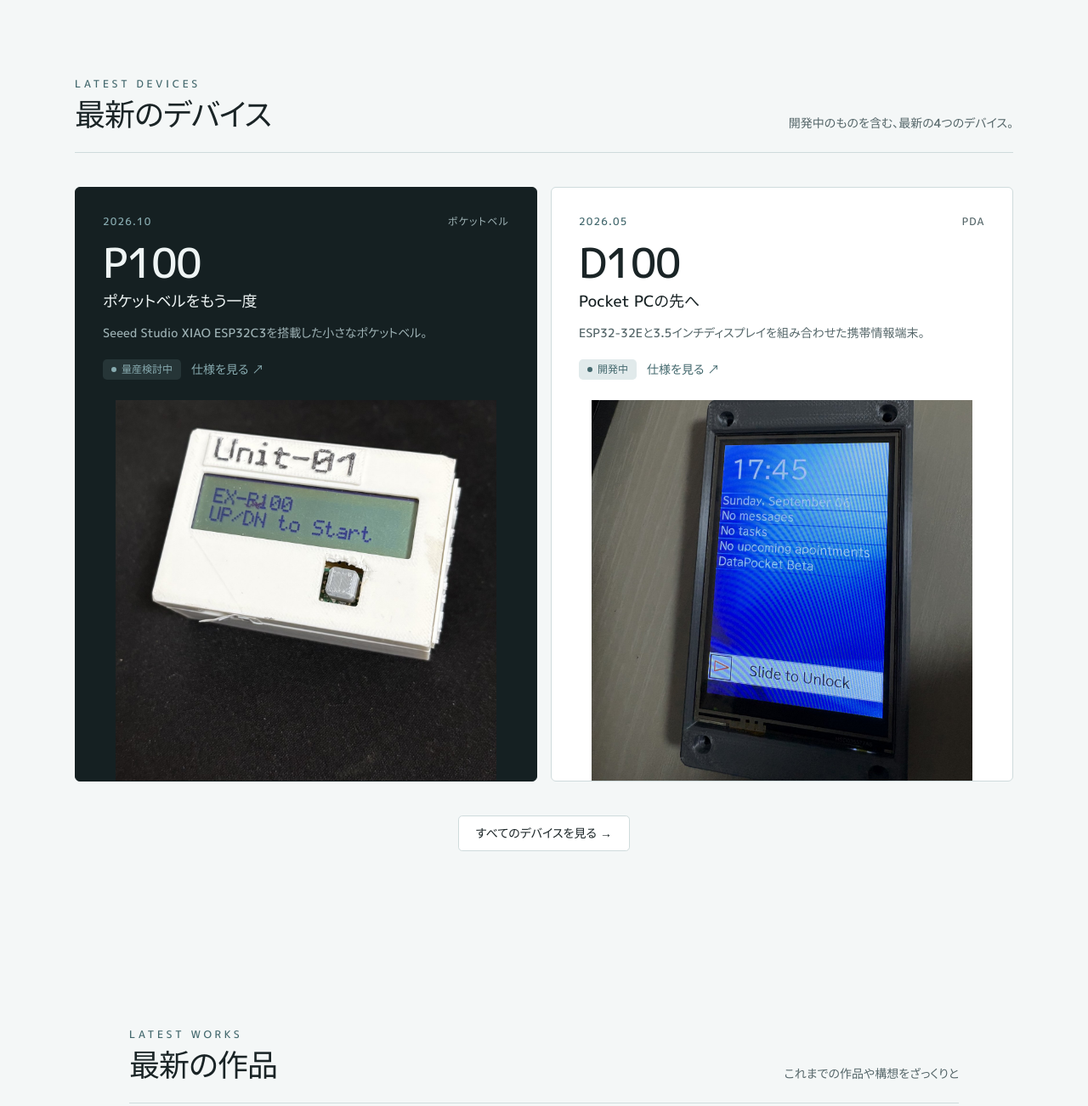
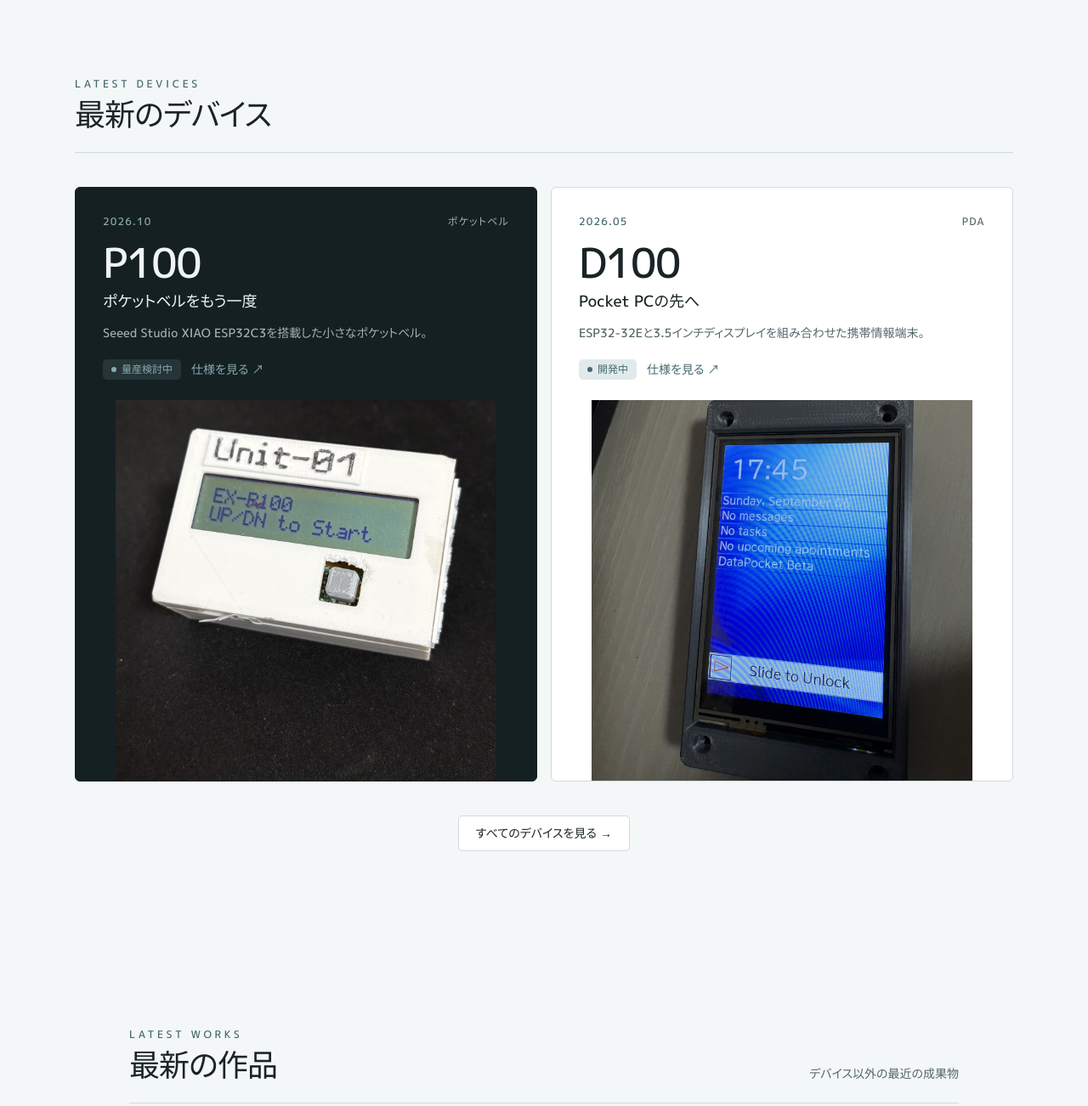
Before and after one commit to sanhachi/3Hachi6-Electronics, a plain HTML site: page index.html in a window 1280 px wide. Shown: the part 1080-2382 px from the top of the page at 85% size. Drawn offline with Linux system fonts and the light colour scheme; a web font is replaced by a local one.

Commit message:
Update index.html

```diff
--- a/index.html
+++ b/index.html
@@ -33,7 +33,7 @@
             <p class="eyebrow">LATEST DEVICES</p>
             <h2 id="devices-title">最新のデバイス</h2>
           </div>
-          <p class="section-note">開発中のものを含む、最新の4つのデバイス。</p>
+          <p class="section-note"></p>
         </div>
         <div class="tile-grid" data-devices="latest"></div>
 
@@ -53,7 +53,7 @@
             <p class="eyebrow">LATEST WORKS</p>
             <h2 id="works-title">最新の作品</h2>
           </div>
-          <p class="section-note">これまでの作品や構想をざっくりと</p>
+          <p class="section-note">デバイス以外の最近の成果物</p>
         </div>
       </div>
       <div class="marquee">
```
